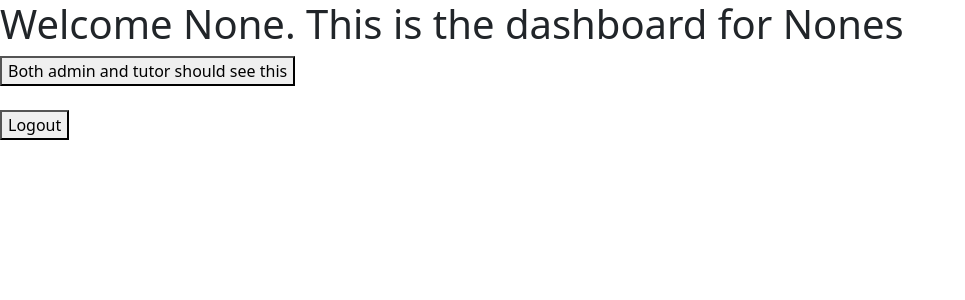
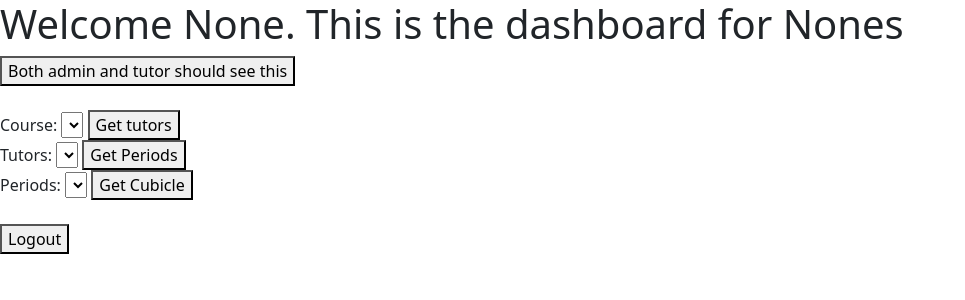
Before and after one commit to vakin18/Comp306_project, a Flask app: page /dashboard in a window 1280 px wide. Shown: the top 300 px of the page, without its empty margins (0-965 px from the left). Run offline with Flask 3, Linux system fonts and the light colour scheme; lists and menus that the app fills with data are empty; parts of the project's set-up code (start-up, migrations or seed data) failed here and were passed over; some libraries are stand-ins or nearby versions.

Commit message:
Show Course-Student-Period-Cubicle info

```diff
--- a/app.py
+++ b/app.py
@@ -137,9 +137,8 @@ def selectTutor():
     all_tutors = TS.getAllTutors()
     assigned_courses = CTS.getCoursesByTutor(selected_tutor)
 
-    return render_template('dashboard.html', username=session.get("username"), role='admin', periods=period_strings,
-                           courses=all_courses, selected_tutor=selected_tutor, assigned_courses=assigned_courses,
-                           all_tutors=all_tutors)
+    return dashboard(selected_tutor=selected_tutor, assigned_courses=assigned_courses)
+
 
 @app.route('/unassign-course', methods=['POST'])
 def unassignCourse():
@@ -152,21 +151,13 @@ def unassignCourse():
     return dashboard()
 
 
-
-
 @app.route('/select-tutor-for-period', methods=['GET'])
 def selectTutorForPeriod():
     selected_tutor = request.args.get("all_tutors")
 
-    periods = PS.getAllPeriods()
-    period_strings = PS.periodToString(periods)
-    all_courses = CS.getAllCourses()
-    all_tutors = TS.getAllTutors()
     assigned_periods = TPS.getPeriodsByTutor(selected_tutor)
 
-    return render_template('dashboard.html', username=session.get("username"), role='admin', periods=period_strings,
-                           courses=all_courses, selected_tutor=selected_tutor, assigned_periods=assigned_periods,
-                           all_tutors=all_tutors)
+    return dashboard(selected_tutor=selected_tutor, assigned_periods=assigned_periods)
 
 
 @app.route('/select-cubicle', methods=['POST'])
@@ -244,13 +235,9 @@ def unassignPeriod():
 @app.route('/selectCourse', methods=['GET'])
 def addTutorCourse():
     selected_course = request.args.get("head_tutor_course_selection")
-
-    periods = PS.getAllPeriods()
-    period_strings = PS.periodToString(periods)
-    courses = CS.getAllCourses()
     tutors = TS.getTutorByCourse(selected_course)
 
-    return render_template('dashboard.html', username=session.get("username"), role='admin', periods=period_strings, courses=courses, tutors=tutors, selected_course=selected_course)
+    return dashboard(tutors=tutors, selected_course=selected_course)
 
 @app.route('/assingHeadTutor', methods=['POST'])
 def assignHeadTutor():
@@ -261,13 +248,51 @@ def assignHeadTutor():
     CS.updateHeadTutorToCourse(selected_course, head_tutor)
     return dashboard()
 
+
+
+@app.route('/selectCourseStudent', methods=['GET'])
+def getCourseTutors():
+    selected_course = request.args.get("course_selection_stu")
+    tutors = TS.getTutorByCourse(selected_course)
+
+    return dashboard(tutors=tutors, selected_course=selected_course)
+
+@app.route('/getPeriodsOfTutorStudent', methods=['POST'])
+def getTutorPeriods():
+    selected_course = request.form.get("course_selection_stu")
+    tutors = TS.getTutorByCourse(selected_course)
+    selected_tutor = request.form.get("tutor_selection_stu")
+
+    assigned_periods = TPS.getPeriodsByTutor(selected_tutor)
+
+    return dashboard(selected_tutor=selected_tutor, selected_course=selected_course, tutors=tutors, tutorperiods=assigned_periods)
+
+@app.route('/getCubicle', methods=['POST'])
+def getCubicle():
+    selected_course = request.form.get("course_selection_stu")
+    tutors = TS.getTutorByCourse(selected_course)
+    selected_tutor = request.form.get("tutor_selection_stu")
+    assigned_periods = TPS.getPeriodsByTutor(selected_tutor)
+
+    selected_period = request.form.getlist('period_selection')
+
+    period = PS.stringToPeriod([selected_period])
+    print(period[0])
+    #PS.getPeriod(day, interval)[PeriodModel.id]
+    #period_id = period[PeriodModel.id]
+
+    return dashboard()
+
+
+
+
 @app.route('/dashboard', methods=['GET'])
-def dashboard():
+def dashboard(**kwargs):
     role = session.get("role")
 
     if role == "admin":
-        periods = PS.getAllPeriods() # id,day,interval
-        periods = [period[1:3] for period in periods] #day, interval
+        periods = PS.getAllPeriods()  # id,day,interval
+        periods = [period[1:3] for period in periods]  # day, interval
         period_strings = PS.periodToString(periods)
         students = US.getAllStudents()
         courses = CS.getAllCourses()
@@ -276,8 +301,7 @@ def dashboard():
 
         return render_template('dashboard.html', username=session.get("username"), role=role,
                                periods=period_strings, courses=courses, students=students,
-                               all_days=all_days, all_intervals=all_intervals, all_tutors=tutors)
-
+                               all_days=all_days, all_intervals=all_intervals, all_tutors=tutors, **kwargs)
 
     return render_template('dashboard.html', username=session.get("username"), role=role)
 
@@ -290,7 +314,7 @@ def get_ip_address():
     return ip_address
 
 if __name__ == '__main__':
-    setup
+    setup  # noqa
     # Setting the host to the IP address of the device #
     host_address = get_ip_address()
     app.run(host=host_address, debug=True, port=5000)
--- a/templates/dashboard.html
+++ b/templates/dashboard.html
@@ -26,6 +26,55 @@
         <form action="/feature1" method="GET">
             <button>Both admin and tutor should see this</button>
         </form>
+    </div>
+
+    <br>
+
+    <div class="buttons">
+
+        <form action="/selectCourseStudent" method="GET">
+            <label for="course_selection_stu">Course:</label>
+            <select id="course_selection_stu" name="course_selection_stu">
+                {% if courses %}
+                {% for course in courses %}
+                <option value="{{course}}" {% if selected_course and course==selected_course %} selected {% endif %}>
+                    {{course}} </option>
+                {% endfor %}
+                {% endif %}
+            </select>
+            <button>Get tutors</button>
+        </form>
+
+        <form action="/getPeriodsOfTutorStudent" method="POST">
+            <label for="tutor_selection_stu">Tutors:</label>
+            <select id="tutor_selection_stu" name="tutor_selection_stu">
+                {% if tutors %}
+                {% for tutor in tutors %}
+                <option value="{{tutor}}">{{tutor}}</option>
+                {% endfor %}
+                {% endif %}
+            </select>
+            <input type="hidden" id="course_selection_stu" name="course_selection_stu"
+                value={{selected_course}}>
+            <button>Get Periods</button>
+        </form>
+
+        <form action="/getPeriodsOfTutorStudent" method="POST">
+            <label for="period_selection_stu">Periods:</label>
+            <select id="period_selection_stu" name="period_selection_stu">
+                {% if tutorperiods %}
+                {% for period in tutorperiods %}
+                <option value="{{period}}">{{period}}</option>
+                {% endfor %}
+                {% endif %}
+            </select>
+            <input type="hidden" id="course_selection_stu" name="course_selection_stu"
+                value={{selected_course}}>
+            <input type="hidden" id="tutor_selection_stu" name="tutor_selection_stu"
+                value={{selected_tutor}}>
+            <button>Get Cubicle</button>
+        </form>
+
     </div>
 
     {% if role == "tutor" %}
```
